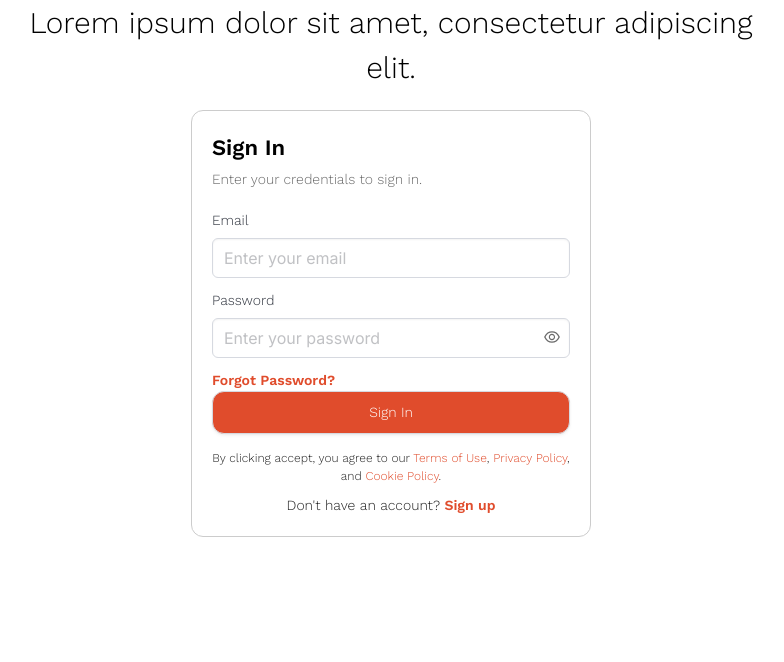
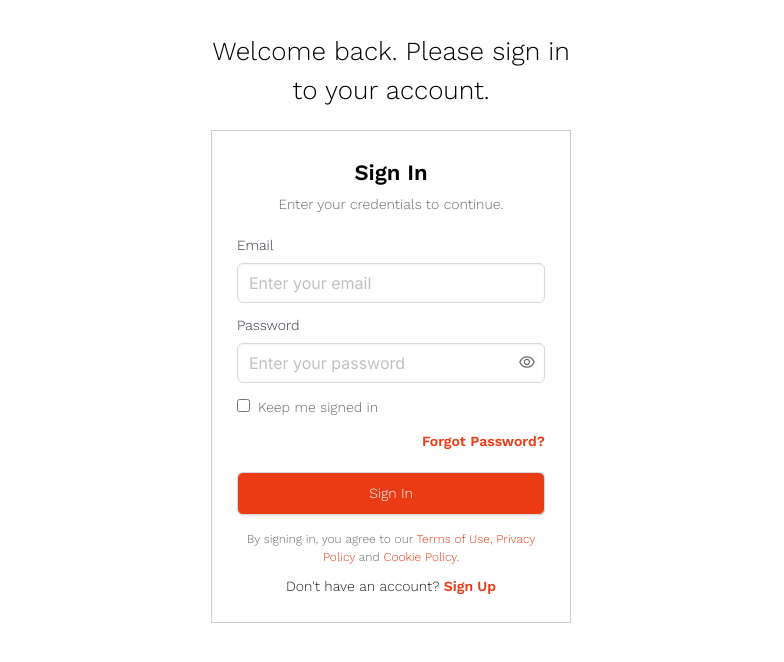
Before and after one commit to WiamELKhammal/UM6PCONNECTV2, a React (Create React App) app in the folder UM6PCONNECT-FRONT/: page /signin in a window 1280 px wide. Shown: the top 662 px of the page, without its empty margins (249-1033 px from the left). Built offline with nearby package versions, Linux system fonts and the light colour scheme; no server answers.

Commit message:
NEWS API FIXED

```diff
--- a/UM6PCONNECT-FRONT/src/pages/AcademicLife.js
+++ b/UM6PCONNECT-FRONT/src/pages/AcademicLife.js
@@ -89,7 +89,7 @@ const ProgramCardsGrid = () => {
                         ? "#a0301a"
                         : "#e4d1c9"
                       : isImageLeft
-                      ? "#e04c2c"
+                      ? "#ea3b15"
                       : "#fef2ec",
                     color: isHovered
                       ? isImageLeft
@@ -97,7 +97,7 @@ const ProgramCardsGrid = () => {
                         : "#a0301a"
                       : isImageLeft
                       ? "#fff"
-                      : "#e04c2c",
+                      : "#ea3b15",
                     display: "flex",
                     flexDirection: "column",
                     justifyContent: "space-between",
--- a/UM6PCONNECT-FRONT/src/pages/ForgotPassword.js
+++ b/UM6PCONNECT-FRONT/src/pages/ForgotPassword.js
@@ -79,7 +79,7 @@ const ForgotPassword = () => {
           variant="contained"
           onClick={handleSubmit}
           sx={{
-            backgroundColor: "#e04c2c",
+            backgroundColor: "#ea3b15",
             textTransform: "none",
             "&:hover": {
               backgroundColor: "#c83812",
--- a/UM6PCONNECT-FRONT/src/pages/ResetPassword.js
+++ b/UM6PCONNECT-FRONT/src/pages/ResetPassword.js
@@ -83,7 +83,7 @@ const ResetPassword = () => {
       <button
         onClick={handleSubmit}
         style={{
-          backgroundColor: "#e04c2c",
+          backgroundColor: "#ea3b15",
           color: "#fff",
           border: "none",
           padding: "10px",
--- a/UM6PCONNECT-FRONT/src/pages/SignInPage.js
+++ b/UM6PCONNECT-FRONT/src/pages/SignInPage.js
@@ -16,17 +16,17 @@ const SignInPage = () => {
       const response = await fetch("http://localhost:5000/api/signin", {
         method: "POST",
         headers: { "Content-Type": "application/json" },
-        body: JSON.stringify({ email, password }),
+        body: JSON.stringify({ email, password, keepSignedIn }), // ✅ send keepSignedIn
       });
 
       const data = await response.json();
 
-      if (response.ok && data.user) {
+      if (response.ok && data.user && data.token) {
+        const userWithToken = { ...data.user, token: data.token };
         const storage = keepSignedIn ? localStorage : sessionStorage;
-        storage.setItem("token", data.token);
-        storage.setItem("user", JSON.stringify(data.user));
-        setUser(data.user);
-        window.location.href = "/Our-Researchers";
+        storage.setItem("user", JSON.stringify(userWithToken));
+        setUser(userWithToken);
+        window.location.href = "/Our-Researchers"; // ✅ redirect after success
       } else {
         setError(data.error || "Sign In failed. Please try again.");
       }
@@ -36,36 +36,68 @@ const SignInPage = () => {
   };
 
   return (
-    <section className="section" style={{ padding: "0 40px" }}>
+    <section className="section" style={{ padding: "0 20px" }}>
       <div className="container">
-        <div className="columns is-vcentered">
-          <div className="column is-8" style={{ textAlign: "center", margin: "0 auto" }}>
-            <h1 style={{ fontSize: "30px", fontWeight: "400", color: "black", marginBottom: "20px" }}>
-              Lorem ipsum dolor sit amet, consectetur adipiscing elit.
+        <div
+          className="columns"
+          style={{
+            maxWidth: "100%",
+            margin: "0 auto",
+            display: "flex",
+            justifyContent: "center",
+            padding: "20px 0",
+          }}
+        >
+          <div
+            className="column is-8-mobile is-6-tablet is-4-desktop"
+            style={{
+              display: "flex",
+              flexDirection: "column",
+              justifyContent: "center",
+              alignItems: "center",
+              textAlign: "center",
+            }}
+          >
+            <h1 style={{ fontSize: "26px", fontWeight: "400", color: "black", marginBottom: "20px" }}>
+              Welcome back. Please sign in to your account.
             </h1>
+            <div
+  style={{
+    backgroundColor: "white",
+    padding: "25px",
+    border: "1px solid #ccc",
+    textAlign: "left",
+    width: "100%",
+    maxWidth: "500px", // make it a bit wider on all screens
+    minWidth: "280px",  // prevent it from becoming too narrow on phones
+  }}
+>
 
-            <div
-              style={{
-                backgroundColor: "white",
-                padding: "20px",
-                borderRadius: "12px",
-                textAlign: "left",
-                border: "1px solid #ccc",
-                maxWidth: "400px",
-                margin: "0 auto",
-              }}
-            >
-              <h2 style={{ fontSize: "22px", fontWeight: "600", color: "black", marginBottom: "5px" }}>
+              <h2
+                style={{
+                  fontSize: "22px",
+                  fontWeight: "600",
+                  color: "black",
+                  marginBottom: "5px",
+                  textAlign: "center",
+                }}
+              >
                 Sign In
               </h2>
-              <p style={{ fontSize: "14px", color: "#6a6a6a", marginBottom: "20px" }}>
-                Enter your credentials to sign in.
+
+              <p style={{ fontSize: "14px", color: "#6a6a6a", marginBottom: "20px", textAlign: "center" }}>
+                Enter your credentials to continue.
               </p>
 
-              {error && <p style={{ color: "red", fontSize: "14px" }}>{error}</p>}
+              {error && (
+                <p style={{ color: "red", fontSize: "14px", textAlign: "center" }}>{error}</p>
+              )}
 
+              {/* Email Field */}
               <div className="field">
-                <label className="label" style={{ fontWeight: "500", fontSize: "14px" }}>Email</label>
+                <label className="label" style={{ fontWeight: "500", fontSize: "14px" }}>
+                  Email
+                </label>
                 <div className="control">
                   <input
                     className="input"
@@ -77,8 +109,11 @@ const SignInPage = () => {
                 </div>
               </div>
 
+              {/* Password Field */}
               <div className="field">
-                <label className="label" style={{ fontWeight: "500", fontSize: "14px" }}>Password</label>
+                <label className="label" style={{ fontWeight: "500", fontSize: "14px" }}>
+                  Password
+                </label>
                 <div className="control" style={{ position: "relative" }}>
                   <input
                     className="input"
@@ -104,41 +139,64 @@ const SignInPage = () => {
                 </div>
               </div>
 
-              <p style={{ fontSize: "14px", marginTop: "5px" }}>
-                <a href="/forgot-password" style={{ color: "#e04c2c", fontWeight: "600" }}>
+              {/* Keep me signed in */}
+              <div className="field" style={{ marginTop: "10px" }}>
+                <label className="checkbox" style={{ fontSize: "14px", color: "#6a6a6a" }}>
+                  <input
+                    type="checkbox"
+                    checked={keepSignedIn}
+                    onChange={(e) => setKeepSignedIn(e.target.checked)}
+                    style={{ marginRight: "8px" }}
+                  />
+                  Keep me signed in
+                </label>
+              </div>
+
+              {/* Forgot Password */}
+              <p style={{ fontSize: "14px", marginTop: "5px", textAlign: "right" }}>
+                <a href="/forgot-password" style={{ color: "#ea3b15", fontWeight: "600" }}>
                   Forgot Password?
                 </a>
               </p>
 
-
+              {/* Submit Button */}
               <button
                 className="button"
                 style={{
-                  backgroundColor: "#e04c2c",
+                  backgroundColor: "#ea3b15",
                   color: "white",
                   width: "100%",
-                  borderRadius: "12px",
+                  marginTop: "20px",
                   padding: "10px",
                   fontSize: "14px",
                 }}
-                onMouseOver={(e) => e.currentTarget.style.backgroundColor = "#c83b15"}
-                onMouseOut={(e) => e.currentTarget.style.backgroundColor = "#e04c2c"}
+                onMouseOver={(e) => (e.currentTarget.style.backgroundColor = "#c83b15")}
+                onMouseOut={(e) => (e.currentTarget.style.backgroundColor = "#ea3b15")}
                 onClick={handleSignIn}
               >
                 Sign In
               </button>
 
-              <p style={{ fontSize: "12px", marginTop: "15px", textAlign: "center" }}>
-                By clicking accept, you agree to our{" "}
-                <span style={{ color: "#e04c2c" }}>Terms of Use</span>,{" "}
-                <span style={{ color: "#e04c2c" }}>Privacy Policy</span>, and{" "}
-                <span style={{ color: "#e04c2c" }}>Cookie Policy</span>.
+              {/* Policies */}
+              <p
+                style={{
+                  fontSize: "12px",
+                  marginTop: "15px",
+                  textAlign: "center",
+                  color: "#6a6a6a",
+                }}
+              >
+                By signing in, you agree to our{" "}
+                <span style={{ color: "#ea3b15" }}>Terms of Use</span>,{" "}
+                <span style={{ color: "#ea3b15" }}>Privacy Policy</span> and{" "}
+                <span style={{ color: "#ea3b15" }}>Cookie Policy</span>.
               </p>
 
+              {/* Sign Up */}
               <p style={{ fontSize: "14px", textAlign: "center", marginTop: "10px" }}>
                 Don't have an account?{" "}
-                <a href="/signup" style={{ color: "#e04c2c", fontWeight: "600" }}>
-                  Sign up
+                <a href="/signup" style={{ color: "#ea3b15", fontWeight: "600" }}>
+                  Sign Up
                 </a>
               </p>
             </div>
--- a/UM6PCONNECT-FRONT/src/pages/TitleSection.js
+++ b/UM6PCONNECT-FRONT/src/pages/TitleSection.js
@@ -43,7 +43,7 @@ const TitleSection = ({ title, id, number, borderTop = false }) => {
           fontWeight: 300,
           fontSize: { xs: "34px", sm: "50px", md: "90px" },
           lineHeight: { xs: "44px", md: "60px" },
-          color: "#e04c2c",
+          color: "#ea3b15",
         }}
       >
         {number}
--- a/UM6PCONNECT-FRONT/src/pages/VerificationStepper/VerificationStepper.js
+++ b/UM6PCONNECT-FRONT/src/pages/VerificationStepper/VerificationStepper.js
@@ -91,7 +91,7 @@ const VerificationStepper = ({ onClose }) => {
             disabled={currentStep === 0}
             sx={{
               visibility: currentStep === 0 ? "hidden" : "visible",
-              color: "#e04c2c",
+              color: "#ea3b15",
             }}
           >
             <ArrowBackIcon />
@@ -106,7 +106,7 @@ const VerificationStepper = ({ onClose }) => {
                   width: 10,
                   height: 10,
                   borderRadius: "50%",
-                  backgroundColor: index === currentStep ? "#e04c2c" : "#ccc",
+                  backgroundColor: index === currentStep ? "#ea3b15" : "#ccc",
                 }}
               />
             ))}
@@ -118,7 +118,7 @@ const VerificationStepper = ({ onClose }) => {
             sx={{
               visibility:
                 currentStep === steps.length - 1 ? "hidden" : "visible",
-              color: "#e04c2c",
+              color: "#ea3b15",
             }}
           >
             <ArrowForwardIcon />
--- a/UM6PCONNECT-FRONT/src/pages/VerifyEmailPage.js
+++ b/UM6PCONNECT-FRONT/src/pages/VerifyEmailPage.js
@@ -142,7 +142,7 @@ const VerifyEmailPage = () => {
                                 onClick={handleVerify}
                                 disabled={loading}
                                 style={{
-                                    backgroundColor: "#e04c2c",
+                                    backgroundColor: "#ea3b15",
                                     color: "white",
                                     width: "100%",
                                     marginTop: "15px",
@@ -152,7 +152,7 @@ const VerifyEmailPage = () => {
                                     cursor: loading ? "not-allowed" : "pointer",
                                 }}
                                 onMouseOver={(e) => !loading && (e.currentTarget.style.backgroundColor = "#c83b15")}
-                                onMouseOut={(e) => !loading && (e.currentTarget.style.backgroundColor = "#e04c2c")}
+                                onMouseOut={(e) => !loading && (e.currentTarget.style.backgroundColor = "#ea3b15")}
                             >
                                 {loading ? "Verifying..." : "Verify Email"}
                             </button>
@@ -162,7 +162,7 @@ const VerifyEmailPage = () => {
                                 <span
                                     onClick={!resendDisabled ? handleResendOtp : null}
                                     style={{
-                                        color: resendDisabled ? "#aaa" : "#e04c2c",
+                                        color: resendDisabled ? "#aaa" : "#ea3b15",
                                         fontWeight: 600,
                                         cursor: resendDisabled ? "not-allowed" : "pointer",
                                         textDecoration: "underline",
```
Also changed, not shown: UM6PCONNECT-FRONT/src/pages/AcademicLife3.js (+4 -4 lines), UM6PCONNECT-FRONT/src/pages/LandingPage.js (+4 -4 lines), UM6PCONNECT-FRONT/src/pages/LandingPage2.js (+9 -9 lines), UM6PCONNECT-FRONT/src/pages/SignUpPage.js (+4 -14 lines).
